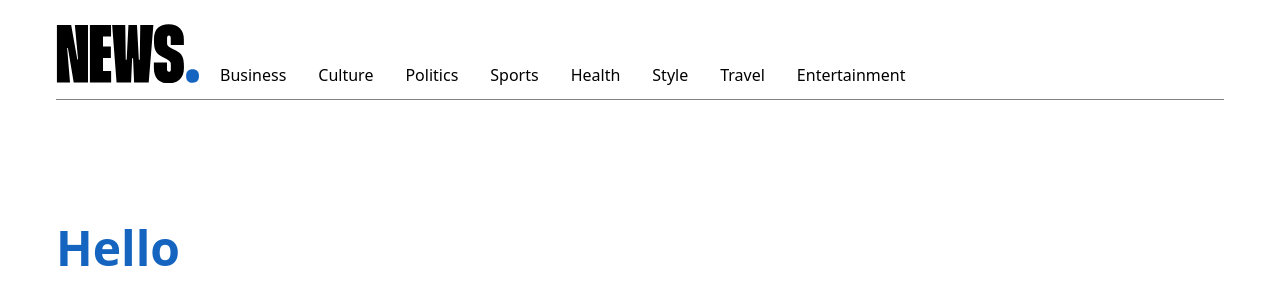
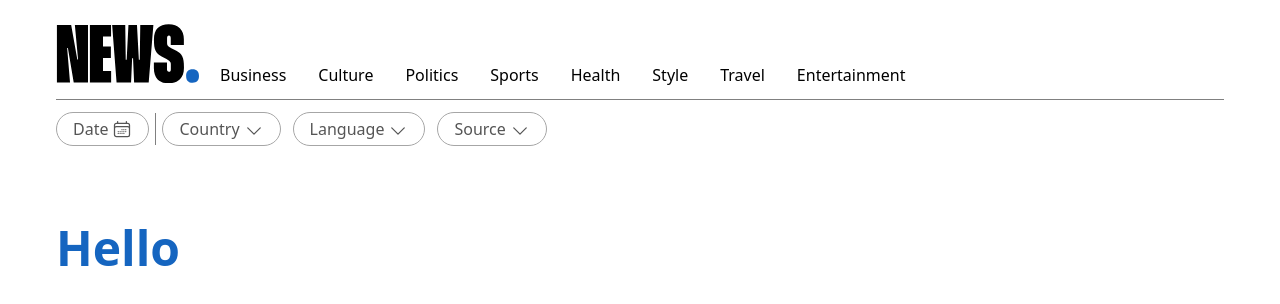
Before and after one commit to olgalescuyer/news-app, a Next.js app: page / in a window 1280 px wide. Shown: the top 304 px of the page. Built offline with nearby package versions, Linux system fonts and the light colour scheme.

Commit message:
add: filter chips button ui component

```diff
--- a/app/globals.css
+++ b/app/globals.css
@@ -22,4 +22,8 @@ body {
   .main-container {
     @apply px-4 md:px-10 lg:px-14;
   }
+
+  .chips {
+    @apply px-4 py-1 border border-grayscale-300 text-primary-dark opacity-70 rounded-full capitalize flex items-center space-x-1;
+  }
 }
--- /dev/null
+++ b/app/icons/calendar-icon/calendar-icon.js
@@ -0,0 +1,22 @@
+import React from 'react';
+
+const CalendarIcon = ({ variant }) => {
+  return (
+    <svg
+      xmlns="http://www.w3.org/2000/svg"
+      fill="none"
+      viewBox="0 0 24 24"
+      strokeWidth={1.5}
+      stroke="currentColor"
+      className={variant}
+    >
+      <path
+        strokeLinecap="round"
+        strokeLinejoin="round"
+        d="M6.75 3v2.25M17.25 3v2.25M3 18.75V7.5a2.25 2.25 0 0 1 2.25-2.25h13.5A2.25 2.25 0 0 1 21 7.5v11.25m-18 0A2.25 2.25 0 0 0 5.25 21h13.5A2.25 2.25 0 0 0 21 18.75m-18 0v-7.5A2.25 2.25 0 0 1 5.25 9h13.5A2.25 2.25 0 0 1 21 11.25v7.5m-9-6h.008v.008H12v-.008ZM12 15h.008v.008H12V15Zm0 2.25h.008v.008H12v-.008ZM9.75 15h.008v.008H9.75V15Zm0 2.25h.008v.008H9.75v-.008ZM7.5 15h.008v.008H7.5V15Zm0 2.25h.008v.008H7.5v-.008Zm6.75-4.5h.008v.008h-.008v-.008Zm0 2.25h.008v.008h-.008V15Zm0 2.25h.008v.008h-.008v-.008Zm2.25-4.5h.008v.008H16.5v-.008Zm0 2.25h.008v.008H16.5V15Z"
+      />
+    </svg>
+  );
+};
+
+export default CalendarIcon;
--- /dev/null
+++ b/app/icons/chevron-down-icon/chevron-down-icon.js
@@ -0,0 +1,22 @@
+import React from 'react';
+
+const ChevronDownIcon = ({ variant }) => {
+  return (
+    <svg
+      xmlns="http://www.w3.org/2000/svg"
+      fill="none"
+      viewBox="0 0 24 24"
+      strokeWidth={1.5}
+      stroke="currentColor"
+      className={variant}
+    >
+      <path
+        strokeLinecap="round"
+        strokeLinejoin="round"
+        d="m19.5 8.25-7.5 7.5-7.5-7.5"
+      />
+    </svg>
+  );
+};
+
+export default ChevronDownIcon;
--- a/app/icons/icons.js
+++ b/app/icons/icons.js
@@ -1,4 +1,6 @@
 import MenuIcon from './menu-icon/menu-icon';
 import SearchIcon from './search-icon/search-icon';
+import ChevronDownIcon from './chevron-down-icon/chevron-down-icon';
+import CalendarIcon from './calendar-icon/calendar-icon';
 
-export { MenuIcon, SearchIcon };
+export { MenuIcon, SearchIcon, ChevronDownIcon, CalendarIcon };
--- /dev/null
+++ b/app/ui/filters/filters.js
@@ -0,0 +1,35 @@
+import { ChevronDownIcon, CalendarIcon } from '@/app/icons/icons';
+
+const Filters = () => {
+  return (
+    <div className="flex items-center space-x-1.5">
+      <button className="sort-by-date">
+        <div className="chips">
+          <span> date</span>
+
+          <CalendarIcon variant="size-5 " />
+        </div>
+      </button>
+
+      <div className="vertical-divider w-px h-8 bg-grayscale-300"></div>
+
+      <div className="flex space-x-3 my-3">
+        {[
+          ['country', 1],
+          ['language', 2],
+          ['source', 3],
+        ].map(([label, i], index) => (
+          <button key={i} className="">
+            <div className="chips">
+              <span> {label}</span>
+
+              <ChevronDownIcon variant="size-5 mt-1" />
+            </div>
+          </button>
+        ))}
+      </div>
+    </div>
+  );
+};
+
+export default Filters;
--- a/app/ui/header/header.js
+++ b/app/ui/header/header.js
@@ -1,6 +1,6 @@
 import Link from 'next/link';
 import Logo from '@/app/ui/logo/logo';
-import { Navigation, MenuButton, MobileMenu } from '@/app/ui/ui';
+import { Navigation, MenuButton, MobileMenu, Filters } from '@/app/ui/ui';
 
 const Header = () => {
   return (
@@ -19,6 +19,7 @@ const Header = () => {
 
         <div className="divider h-px w-full bg-grayscale-300"></div>
       </header>{' '}
+      <Filters />
       <MobileMenu />
     </div>
   );
--- a/app/ui/ui.js
+++ b/app/ui/ui.js
@@ -3,5 +3,6 @@ import Logo from './logo/logo';
 import MenuButton from './menu-button/menu-button';
 import Navigation from './navigation/navigation';
 import MobileMenu from './mobile-menu/mobile-menu';
+import Filters from './filters/filters';
 
-export { Header, Logo, MenuButton, Navigation, MobileMenu };
+export { Header, Logo, MenuButton, Navigation, MobileMenu, Filters };
```
